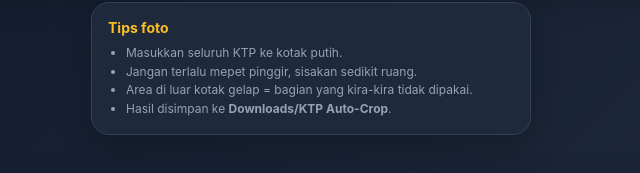
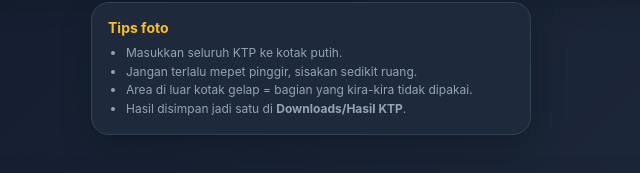
Before and after one commit to xianjieng-learn/ktp-server, a browser extension: page extension/app.html in a window 1280 px wide. Shown: the part 431-604 px from the top of the page, 329-969 px from the left. Drawn offline with Linux system fonts and the light colour scheme.

Commit message:
fix: save extension outputs into one KTP folder

```diff
--- a/extension/app.html
+++ b/extension/app.html
@@ -56,7 +56,7 @@
         <li>Masukkan seluruh KTP ke kotak putih.</li>
         <li>Jangan terlalu mepet pinggir, sisakan sedikit ruang.</li>
         <li>Area di luar kotak gelap = bagian yang kira-kira tidak dipakai.</li>
-        <li>Hasil disimpan ke <b>Downloads/KTP Auto-Crop</b>.</li>
+        <li>Hasil disimpan jadi satu di <b>Downloads/Hasil KTP</b>.</li>
       </ul>
     </section>
   </main>
--- a/extension/app.js
+++ b/extension/app.js
@@ -1,6 +1,6 @@
 const KTP_RATIO = 85.6 / 53.98;
 const OUTPUT_WIDTH = 1200;
-const OUTPUT_FOLDER = 'KTP Auto-Crop';
+const OUTPUT_FOLDER = 'Hasil KTP';
 
 const el = (id) => document.getElementById(id);
 const uploadZone = el('uploadZone');
```
Also changed, not shown: 2 other files.
